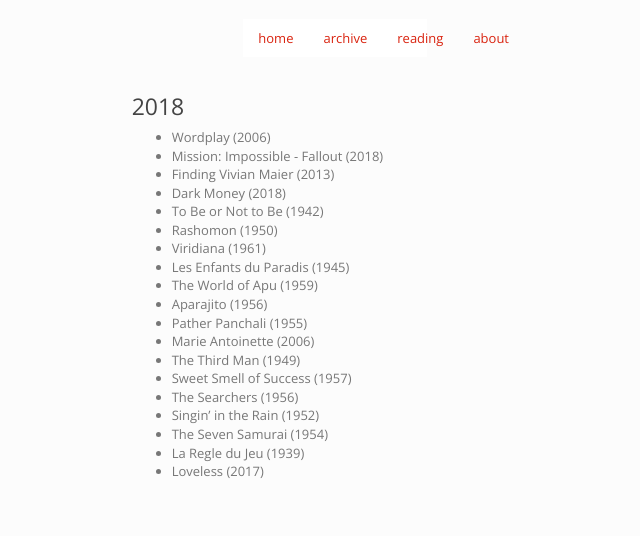
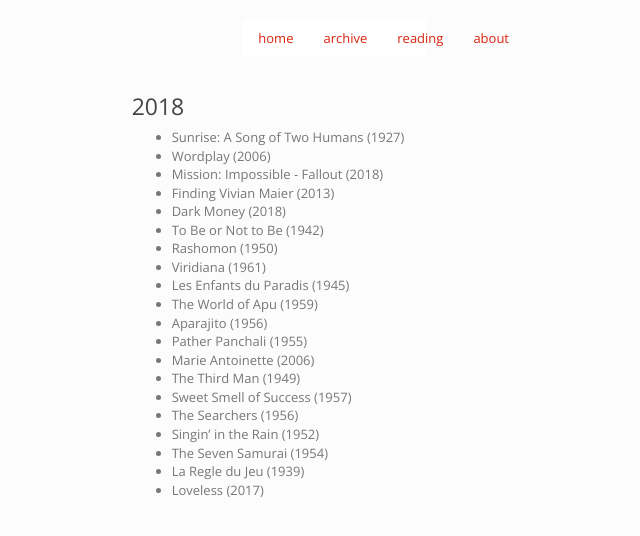
Before and after one commit to imtayadeway/imtayadeway.github.io, a Jekyll site: the page built from film/index.md, in a window 1280 px wide. Shown: the top 536 px of the page, without its empty margins (305-945 px from the left). Built offline with Jekyll 4.4.1, drawn with Linux system fonts in a browser that asks for light colours.

Commit message:
Add sunrise

```diff
--- a/film/index.md
+++ b/film/index.md
@@ -5,6 +5,7 @@
 
 ### 2018
 
+- Sunrise: A Song of Two Humans (1927)
 - Wordplay (2006)
 - Mission: Impossible - Fallout (2018)
 - Finding Vivian Maier (2013)
```
